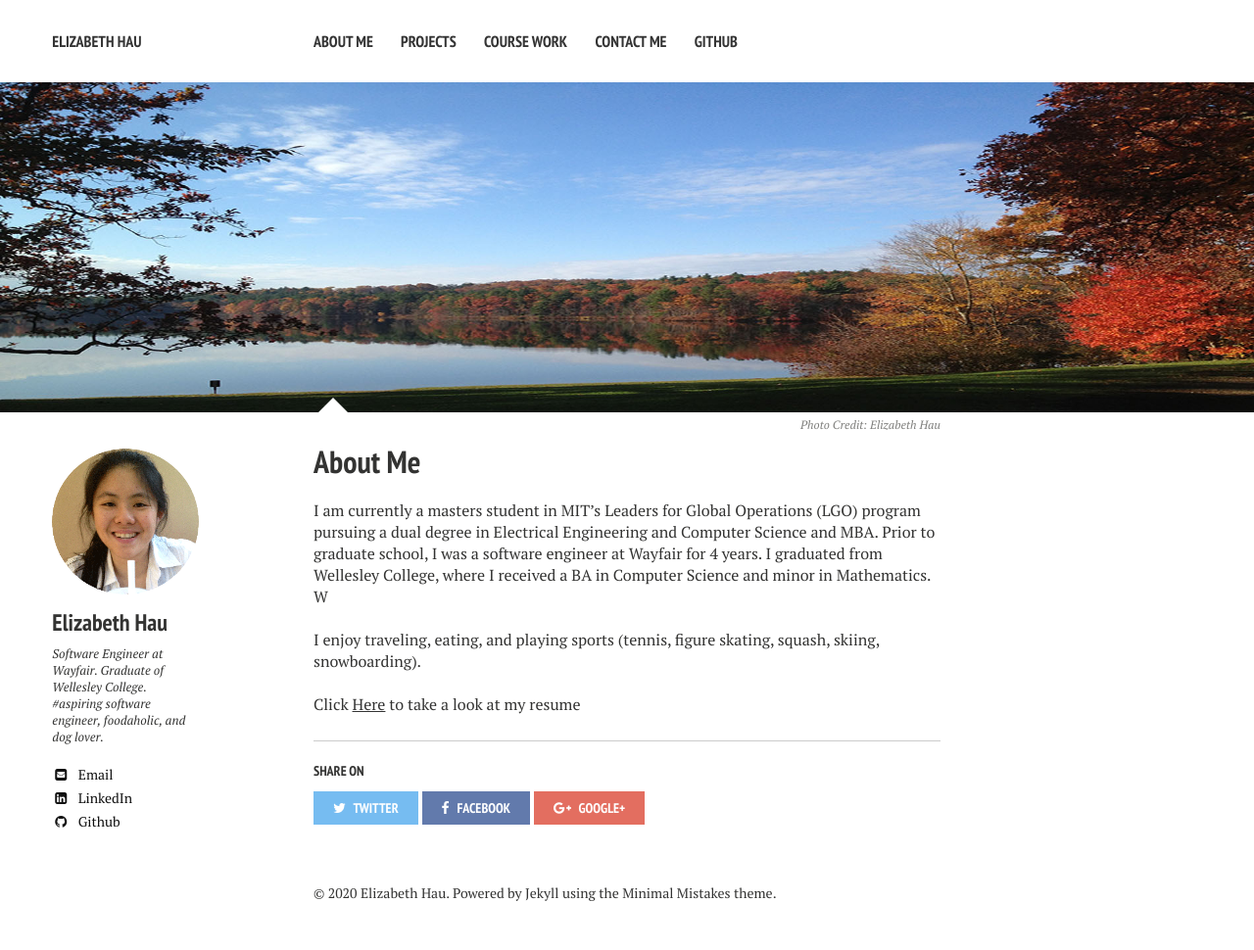
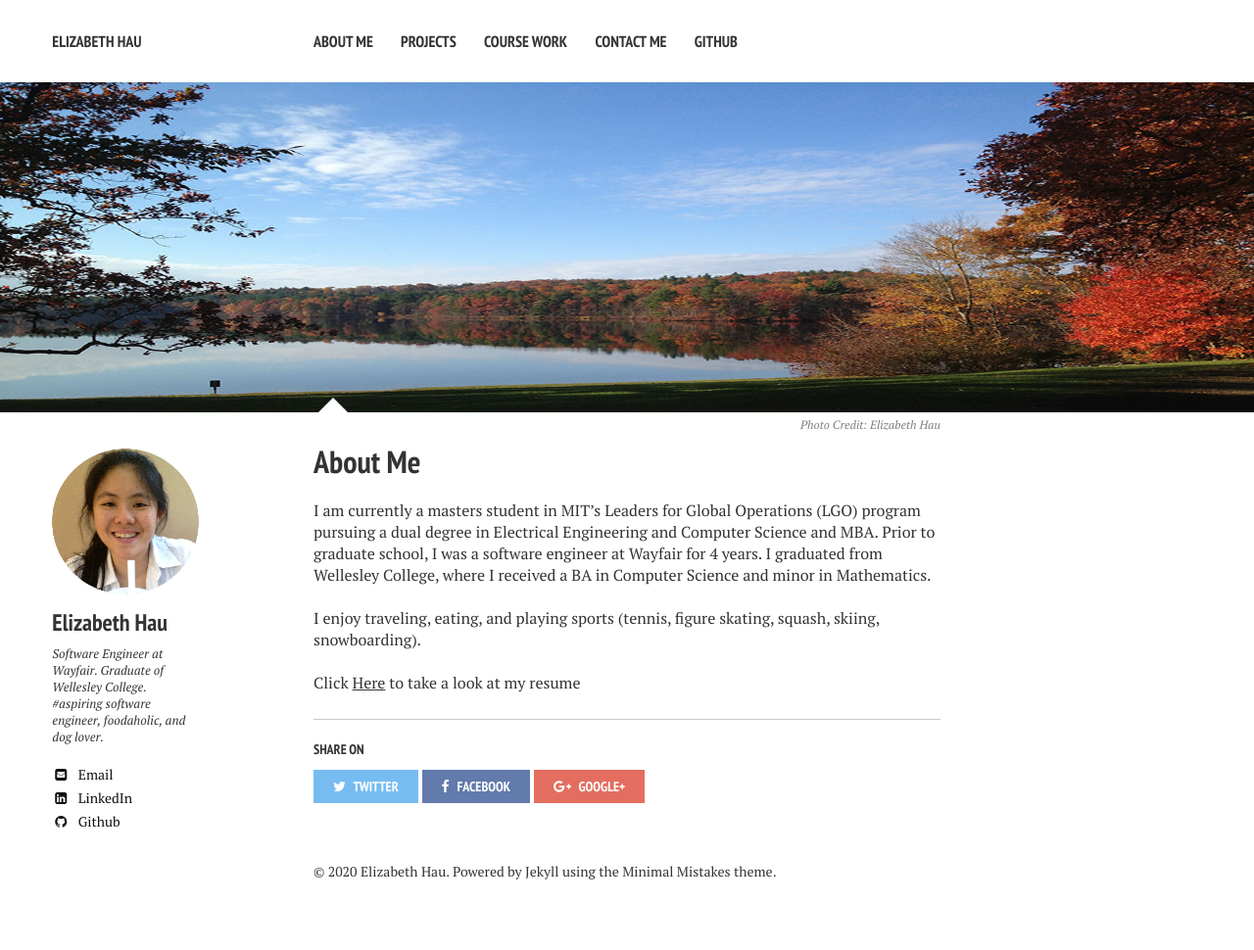
Before and after one commit to elizabethhau/elizabethhau.github.io, a Jekyll site: the page built from index.md, in a window 1280 px wide. Shown: the whole page at 98% size. Built offline with Jekyll 4.4.1, drawn with Linux system fonts in a browser that asks for light colours; nearby versions of some CDN libraries; after the commit the page ends 948 px from its top, so only the background shows below that.

Commit message:
more typos...

```diff
--- a/index.md
+++ b/index.md
@@ -7,7 +7,7 @@ image:
   credit: Elizabeth Hau
   creditlink: http://elizabethhau.github.io/images/home-image.jpg
 ---
-I am currently a masters student in  MIT's Leaders for Global Operations (LGO) program pursuing a dual degree in Electrical Engineering and Computer Science and MBA. Prior to graduate school, I was a software engineer at Wayfair for 4 years. I graduated from Wellesley College, where I received a BA in Computer Science and minor in Mathematics. W
+I am currently a masters student in  MIT's Leaders for Global Operations (LGO) program pursuing a dual degree in Electrical Engineering and Computer Science and MBA. Prior to graduate school, I was a software engineer at Wayfair for 4 years. I graduated from Wellesley College, where I received a BA in Computer Science and minor in Mathematics.
 
 <br>
 I enjoy traveling, eating, and playing sports (tennis, figure skating, squash, skiing, snowboarding).
```
